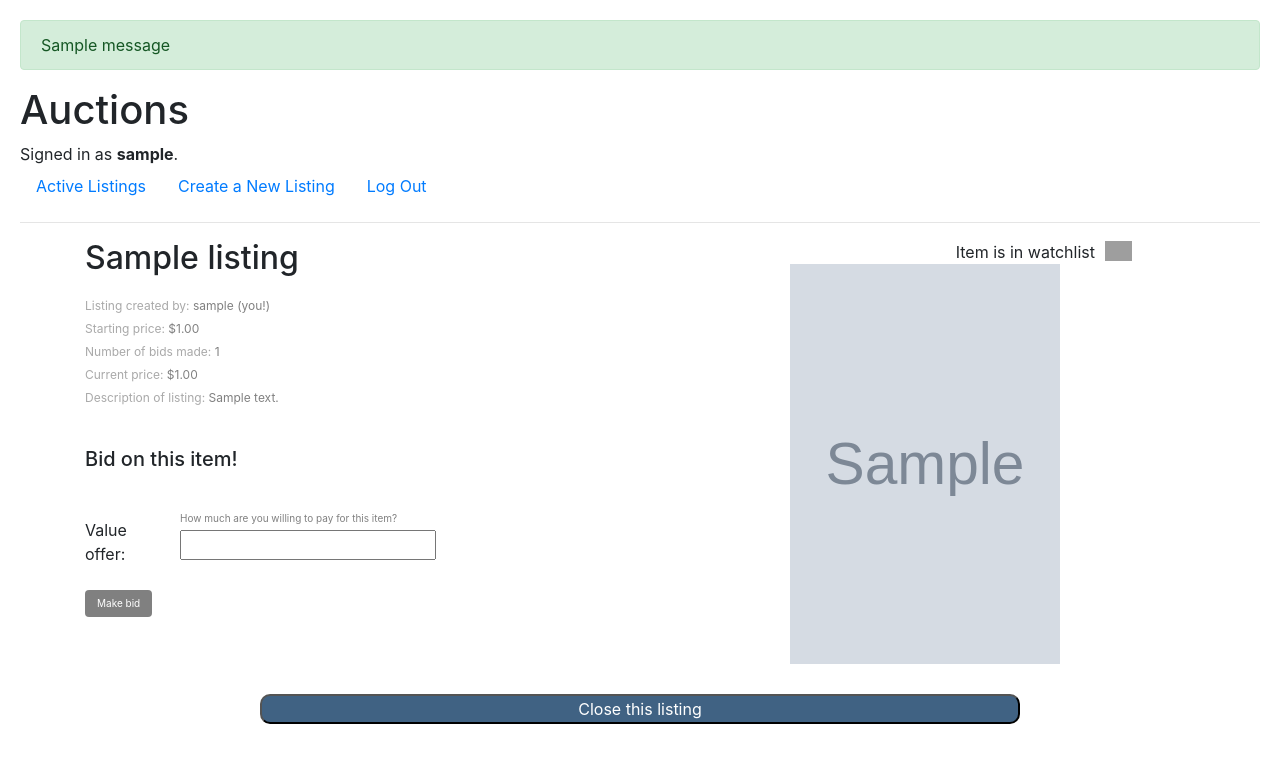
After one commit to mnahinkhan/cs50-commerce, a Django app: page /listing-page/1 in a window 1280 px wide. The commit adds this page. Shown: the top 763 px of the page. Run offline with Django 3.2, Linux system fonts and the light colour scheme; a user stored in the database is signed in; tables that the repository leaves empty hold one stand-in row (values such as "Sample post"); grey boxes marked "Sample" are stand-in pictures; one stand-in notice (Sample message) is shown; some libraries are stand-ins or nearby versions; grey boxes are pictures that could not be loaded.

Commit message:
Created the listing page

```diff
--- /dev/null
+++ b/auctions/forms.py
@@ -0,0 +1,17 @@
+from django.forms import ModelForm, Textarea
+from auctions.models import Listings, Bids
+
+
+class ListingForm(ModelForm):
+    class Meta:
+        model = Listings
+        fields = ['title', 'description', 'starting_bid', 'image_url', 'category']
+        widgets = {
+            'description': Textarea(attrs={'cols': 40, 'rows': 6}),
+        }
+
+
+class BidForm(ModelForm):
+    class Meta:
+        model = Bids
+        fields = ['value_offer']
--- a/auctions/static/auctions/styles.css
+++ b/auctions/static/auctions/styles.css
@@ -1,3 +1,121 @@
 body {
-    padding: 10px;
+  padding: 20px;
 }
+
+p.help {
+  font-size: 10px;
+  color: gray;
+  margin: 0 0 4px;
+}
+
+.form-group {
+  margin-top: 40px;
+}
+
+.listing-price p {
+  font-size: 16px;
+}
+
+.listing {
+  margin-bottom: 30px;
+}
+
+.all-listings {
+  padding-top: 20px;
+}
+
+.parent {
+  width: 100px;
+}
+
+.listing-title h4 {
+  text-transform: capitalize;
+}
+
+.listing-description p {
+  font-size: 14px;
+  color: gray;
+}
+
+.listing-owner {
+  font-size: 12px;
+  color: darkgray;
+}
+
+.listing-starting-price p {
+  font-size: 11px;
+  color: darkgrey;
+}
+
+p.listing-current-price-text {
+  font-size: 11px;
+  margin-bottom: 0;
+  color: gray;
+}
+
+.listing-page-quick-info p {
+  margin-bottom: 5px;
+  font-size: 12px;
+  color: darkgrey;
+}
+.listing-page-quick-info .listing-info-value {
+  color: gray;
+}
+.listing-page-quick-info h2 {
+  margin-bottom: 20px;
+}
+
+.listing-image {
+  height: 400px;
+}
+.listing-image img {
+  display: block;
+  width: 100%;
+  height: auto;
+}
+@media (min-width: 992px) {
+  .listing-image img {
+    width: 50%;
+  }
+}
+
+.watchlist-section button {
+  background: transparent;
+  border: 0;
+  padding: 0;
+  margin: 0;
+}
+.watchlist-section img {
+  height: 20px;
+  padding-left: 10px;
+  margin-bottom: 3px;
+}
+.watchlist-section p {
+  text-align: right;
+  margin: 0;
+}
+
+.listing-page-bid-section {
+  margin-top: 40px;
+}
+.listing-page-bid-section button {
+  font-size: 10px;
+  background: gray;
+  border: rebeccapurple;
+}
+
+.errorlist {
+  color: red;
+  font-size: 12px;
+}
+
+.listing-page-bid-close-section {
+  margin-top: 30px;
+}
+.listing-page-bid-close-section button {
+  background: #406283;
+  border-radius: 10px;
+  color: white;
+}
+
+/*# sourceMappingURL=styles.css.map */
--- /dev/null
+++ b/auctions/static/auctions/styles.scss
@@ -0,0 +1,134 @@
+body {
+  padding: 20px;
+}
+
+p.help {
+  font-size: 10px;
+  color: gray;
+  margin: 0 0 4px;
+}
+
+.form-group {
+  margin-top: 40px;
+}
+
+.listing-price {
+  p{
+    font-size: 16px;
+  }
+
+}
+
+.listing {
+  margin-bottom: 30px;
+}
+
+.all-listings {
+  padding-top: 20px;
+}
+
+.parent {
+  width: 100px;
+}
+
+.listing-title {
+  h4 {
+    text-transform: capitalize;
+  }
+}
+
+.listing-description {
+  p {
+    font-size: 14px;
+    color: gray;
+  }
+}
+
+
+.listing-owner {
+  font-size: 12px;
+  color: darkgray;
+}
+
+.listing-starting-price {
+  p {
+    font-size: 11px;
+    color: darkgrey;
+  }
+}
+
+p.listing-current-price-text {
+  font-size: 11px;
+  margin-bottom: 0;
+  color: gray;
+}
+
+.listing-page-quick-info {
+  p {
+    margin-bottom: 5px;
+    font-size: 12px;
+    color: darkgrey;
+  }
+  .listing-info-value {
+    color: gray;
+  }
+  h2 {
+    margin-bottom: 20px;
+  }
+}
+
+.listing-image {
+  img {
+  display: block;
+  width: 100%;
+  height: auto;
+  @media (min-width: 992px) {
+    width: 50%;
+    }
+  }
+  height: 400px;
+
+}
+
+.watchlist-section {
+
+  button {
+    background: transparent;
+    border: 0;
+    padding: 0;
+    margin: 0;
+  }
+  img {
+    height: 20px;
+    padding-left: 10px;
+    margin-bottom: 3px;
+  }
+  p {
+    text-align: right;
+    margin: 0;
+  }
+}
+
+.listing-page-bid-section {
+  margin-top: 40px;
+  button {
+    font-size: 10px;
+    background: gray;
+    border: rebeccapurple;
+
+  }
+}
+
+.errorlist {
+  color: red;
+  font-size: 12px;
+}
+
+.listing-page-bid-close-section {
+  margin-top: 30px;
+  button {
+    background: #406283;
+    border-radius: 10px;
+    color: white;
+  }
+}
--- a/auctions/templates/auctions/layout.html
+++ b/auctions/templates/auctions/layout.html
@@ -8,6 +8,13 @@
         <link href="{% static 'auctions/styles.css' %}" rel="stylesheet">
     </head>
     <body>
+        {% if messages %}
+            {% for message in messages %}
+                <div class="alert alert-success" role="alert">
+                    {{ message }}
+                </div>
+            {% endfor %}
+        {% endif %}
         <h1>Auctions</h1>
         <div>
             {% if user.is_authenticated %}
@@ -20,7 +27,11 @@
             <li class="nav-item">
                 <a class="nav-link" href="{% url 'index' %}">Active Listings</a>
             </li>
+
             {% if user.is_authenticated %}
+                <li class="nav-item">
+                    <a class="nav-link" href="{% url 'create listing' %}">Create a New Listing</a>
+                </li>
                 <li class="nav-item">
                     <a class="nav-link" href="{% url 'logout' %}">Log Out</a>
                 </li>
--- /dev/null
+++ b/auctions/templates/auctions/listing.html
@@ -0,0 +1,106 @@
+{% extends "auctions/layout.html" %}
+
+{% block body %}
+    <div class="listing-page-body container">
+        <div class="row">
+            <div class="col-6 listing-page-left-half">
+                <div class="listing-page-quick-info">
+                    <h2>{{ listing.title }}</h2>
+                    <p>Listing created by: <span class="listing-info-value">{{ listing.owner }}
+                        {%  if is_mine %}  (you!) {% endif %}</span></p>
+                    <p>Starting price: <span class="listing-info-value">${{ listing.starting_bid }}</span></p>
+                    <p>Number of bids made: <span class="listing-info-value">{{ listing.no_of_bids }}</span></p>
+                    <p>Current price: <span class="listing-info-value">${{ listing.current_price }}</span></p>
+                    <p>Description of listing: <span class="listing-info-value">{{ listing.description }}</span></p>
+                </div>
+                <div class="listing-page-bid-section">
+                    <h5>Bid on this item!</h5>
+                    {% if user.is_authenticated %}
+                        <form method="post" action="{% url 'create bid' listing.pk %}">
+                            {% csrf_token %}
+                            {% for field in form %}
+                                <div class="form-group row">
+                                    <label class="col-2 col-form-label"
+                                           for="{{ field.id_for_label }}">{{ field.label }}: </label>
+                                    <div class="col-10">
+                                        {% if field.help_text %}
+                                            <p class="help">{{ field.help_text }}</p>
+                                        {% endif %}
+                                        {{ field }}
+                                        {{ field.errors }}
+
+                                    </div>
+                                </div>
+                            {% endfor %}
+
+                            <button type="submit" class="btn btn-primary">Make bid</button>
+                        </form>
+                    {% else %}
+                        <p>Please sign in to bid on this item!</p>
+                    {% endif %}
+
+
+                </div>
+
+            </div>
+            <div class="col-6 listing-page-right-half">
+                <div class="container">
+                    <div class="row watchlist-section no-gutters align-items-center">
+                        {% if user.is_authenticated %}
+
+
+                                <div class="col-10">
+                                    <p>{% if is_watchlist %}
+                                        Item is in watchlist
+                                        {% else %}
+                                        Item is not in watchlist
+                                        {% endif %}
+                                    </p>
+                                </div>
+                                <div class="col-2">
+                                    <form action="{% url 'watchlist action' listing.pk %}">
+
+                                        <button type="submit">
+                                            <img src="
+                                                    {% if is_watchlist %}
+                                                        https://freeiconshop.com/wp-content/uploads/edd/star-outline-filled.png
+                                                    {% else %}
+                                                        https://image.flaticon.com/icons/svg/929/929566.svg
+                                                    {% endif %}"
+                                                 alt="
+                                                    {% if is_watchlist %}
+                                                        filled in star
+                                                    {% else %}
+                                                        unfilled star
+                                                    {% endif %}">
+                                        </button>
+                                    </form>
+                                </div>
+
+
+
+                        {% else %}
+                            <p> Log in to add item to your watchlist!</p>
+                        {% endif %}
+                    </div>
+                    <div class="row listing-image">
+                        <img class="mx-auto" src="{% if listing.image_url %} {{ listing.image_url }} {% else %}
+                    https://sjkelectrical.com.my/img/default-image.jpg {% endif %}" alt="listing  image">
+                    </div>
+                </div>
+
+
+            </div>
+        </div>
+
+        {%  if is_mine %}
+            <form class="row listing-page-bid-close-section">
+                <button class="col-8 offset-2">Close this listing</button>
+            </form>
+        {% endif %}
+
+    </div>
+
+
+
+{% endblock %}
--- a/auctions/urls.py
+++ b/auctions/urls.py
@@ -6,5 +6,9 @@ urlpatterns = [
     path("", views.index, name="index"),
     path("login", views.login_view, name="login"),
     path("logout", views.logout_view, name="logout"),
-    path("register", views.register, name="register")
+    path("register", views.register, name="register"),
+    path("create-listing", views.create_listing, name="create listing"),
+    path("listing-page/<int:listing_id>", views.listing_page, name="listing page"),
+    path("watchlist-action/<int:listing_id>", views.watchlist_action, name="watchlist action"),
+    path("create-bid/<int:listing_id>", views.create_bid, name="create bid")
 ]
--- a/auctions/views.py
+++ b/auctions/views.py
@@ -1,14 +1,20 @@
+from django.contrib import messages
 from django.contrib.auth import authenticate, login, logout
+from django.contrib.auth.decorators import login_required
 from django.db import IntegrityError
 from django.http import HttpResponse, HttpResponseRedirect
 from django.shortcuts import render
 from django.urls import reverse
 
-from .models import User
+from .forms import ListingForm, BidForm
+from .models import User, Listings, Bids
 
 
-def index(request):
-    return render(request, "auctions/index.html")
+def index(request, optional_alert=""):
+    return render(request, "auctions/index.html", {
+        'optional_top_message': optional_alert,
+        'listings': Listings.objects.filter(closed=False)
+    })
 
 
 def login_view(request):
@@ -61,3 +67,80 @@ def register(request):
         return HttpResponseRedirect(reverse("index"))
     else:
         return render(request, "auctions/register.html")
+
+
+@login_required
+def create_listing(request):
+    if request.method == "POST":
+        form = ListingForm(request.POST)
+        try:
+            new_listing = form.save(commit=False)
+            assert request.user.is_authenticated
+            new_listing.owner = request.user
+            new_listing.save()
+            messages.success(request, "Thanks, your listing has been saved!")
+            return HttpResponseRedirect(reverse("index"))
+
+        except ValueError:
+            # Form was not valid, let's just return it back to the user so they can fix it
+            pass
+
+    else:
+        form = ListingForm()
+    return render(request, "auctions/create-listing.html", {
+        "form": form
+    })
+
+
+def listing_page(request, listing_id, bid_form=None):
+
+    listing = Listings.objects.get(pk=listing_id)
+
+    if request.user.is_authenticated:
+        is_watch_list = request.user.watchlist_items.filter(pk=listing_id).exists()
+
+        # if bid form was passed to us already, we likely want to produce an error from create bid route.
+        if not bid_form:
+            bid_form = BidForm()
+
+        is_mine = listing.owner == request.user
+    else:
+        is_watch_list = None
+        bid_form = None
+        is_mine = None
+
+    return render(request, "auctions/listing.html", {
+        'listing': listing,
+        'is_watchlist': is_watch_list,
+        'form': bid_form,
+        'is_mine': is_mine
+    })
+
+
+@login_required
+def watchlist_action(request, listing_id):
+    assert request.user.is_authenticated
+    user = request.user
+    listing = Listings.objects.get(pk=listing_id)
+    print("listing")
+    print(user.watchlist_items.filter(pk=listing_id).exists())
+    if user.watchlist_items.filter(pk=listing_id).exists():
+        user.watchlist_items.remove(listing)
+    else:
+        user.watchlist_items.add(listing)
+    return HttpResponseRedirect(reverse("listing page", args=(listing_id,)))
+
+
+@login_required
+def create_bid(request, listing_id):
+    if request.method == "POST":
+        listing = Listings.objects.get(pk=listing_id)
+        bid = Bids(user=request.user, listing=listing)
+        bid_form = BidForm(request.POST, instance=bid)
+        if bid_form.is_valid():
+            bid_form.save()
+            messages.success(request, "Thanks, your bid has been successfully made!")
+        else:
+            return listing_page(request, listing_id, bid_form=bid_form)
+
+    return HttpResponseRedirect(reverse("listing page", args=(listing_id,)))
```
Also changed, not shown: auctions/models.py (+52 -0 lines), auctions/templates/auctions/create-listing.html (added, +22 -0 lines), auctions/templates/auctions/index.html (+28 -1 lines), auctions/migrations/0002_bids_comments_listings.py (added), auctions/migrations/0003_auto_20200715_2204.py (added), auctions/migrations/0004_listings_closed.py (added), auctions/migrations/0005_auto_20200716_1203.py (added), 1 other file.
